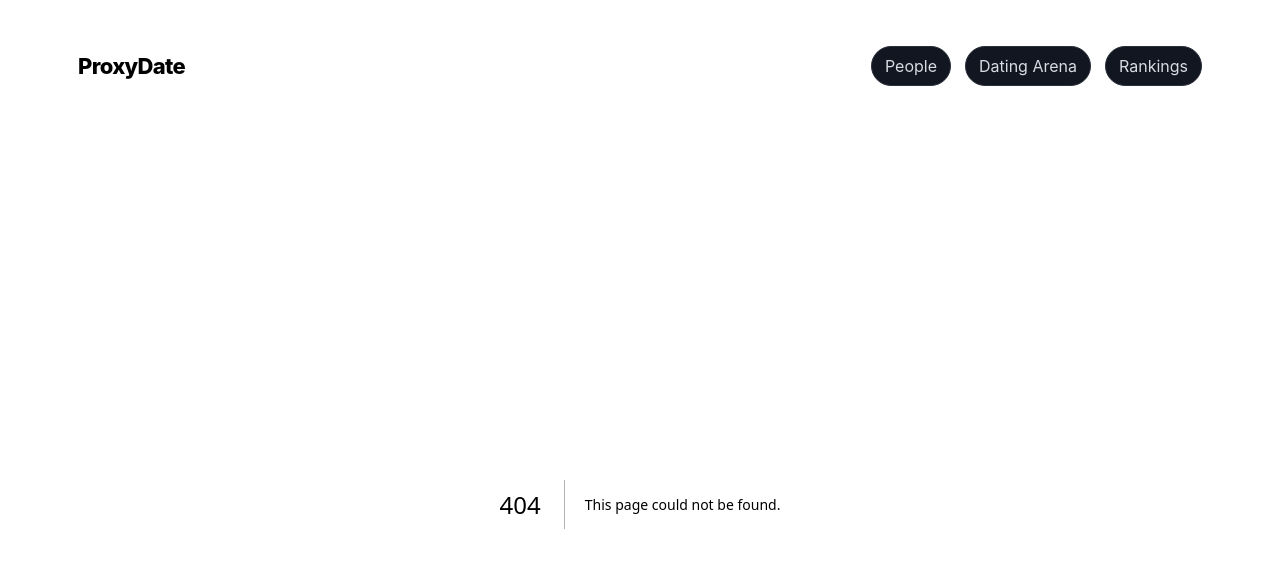
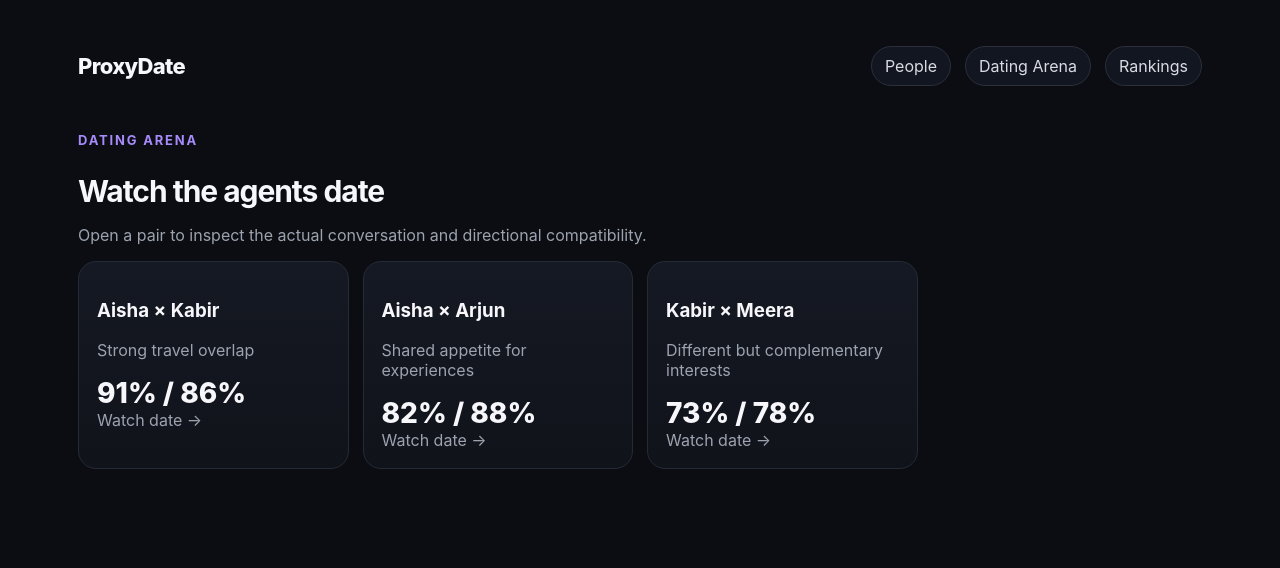
Before and after one commit to umangmital24/ProxyDate, a Next.js app: page /arena in a window 1280 px wide. Before the commit this address had no page. Shown: the top 568 px of the page. Built offline with nearby package versions, Linux system fonts and the light colour scheme.

Commit message:
feat: add dating arena index

```diff
--- /dev/null
+++ b/app/arena/page.tsx
@@ -0,0 +1,22 @@
+import Link from "next/link";
+import { dates, getPerson } from "@/data/demo";
+
+export default function ArenaPage() {
+  return <main className="section">
+    <div className="eyebrow">Dating Arena</div>
+    <h2>Watch the agents date</h2>
+    <p className="muted">Open a pair to inspect the actual conversation and directional compatibility.</p>
+    <div className="grid">
+      {dates.map((d) => {
+        const a = getPerson(d.personA)!;
+        const b = getPerson(d.personB)!;
+        return <Link className="card" href={"/dates/"+d.id} key={d.id}>
+          <h3>{a.name} × {b.name}</h3>
+          <p className="muted">{d.strengths[0]}</p>
+          <div className="score">{d.scoreAtoB}% / {d.scoreBtoA}%</div>
+          <span className="muted">Watch date →</span>
+        </Link>;
+      })}
+    </div>
+  </main>;
+}
```
